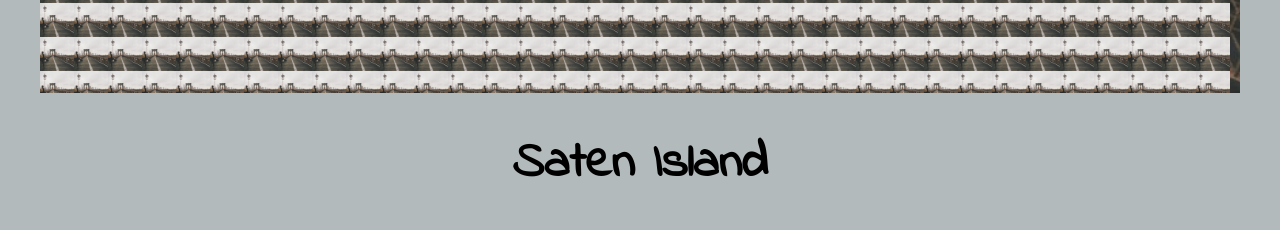
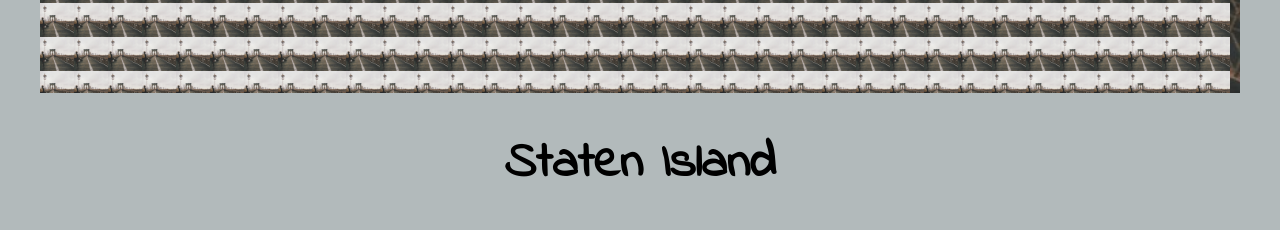
Before and after one commit to jere0331/newyork-0331, a plain HTML site: page places.html in a window 1280 px wide. Shown: the part 2279-2509 px from the top of the page. Drawn offline with Linux system fonts and the light colour scheme.

Commit message:
message about changes

```diff
--- a/places.html
+++ b/places.html
@@ -1396,7 +1396,7 @@
 
                                             <div class="manhattan">
 
-                                                <h1>Saten Island</h1>
+                                                <h1>Staten Island</h1>
                                                 <p>Staten Island /ˌstætən ˈaɪlənd/ is one of the five boroughs
                                                 of New York City in the U.S. state of New York. In the southwest
                                                 of the city, Staten Island is the southernmost part of both the
```
